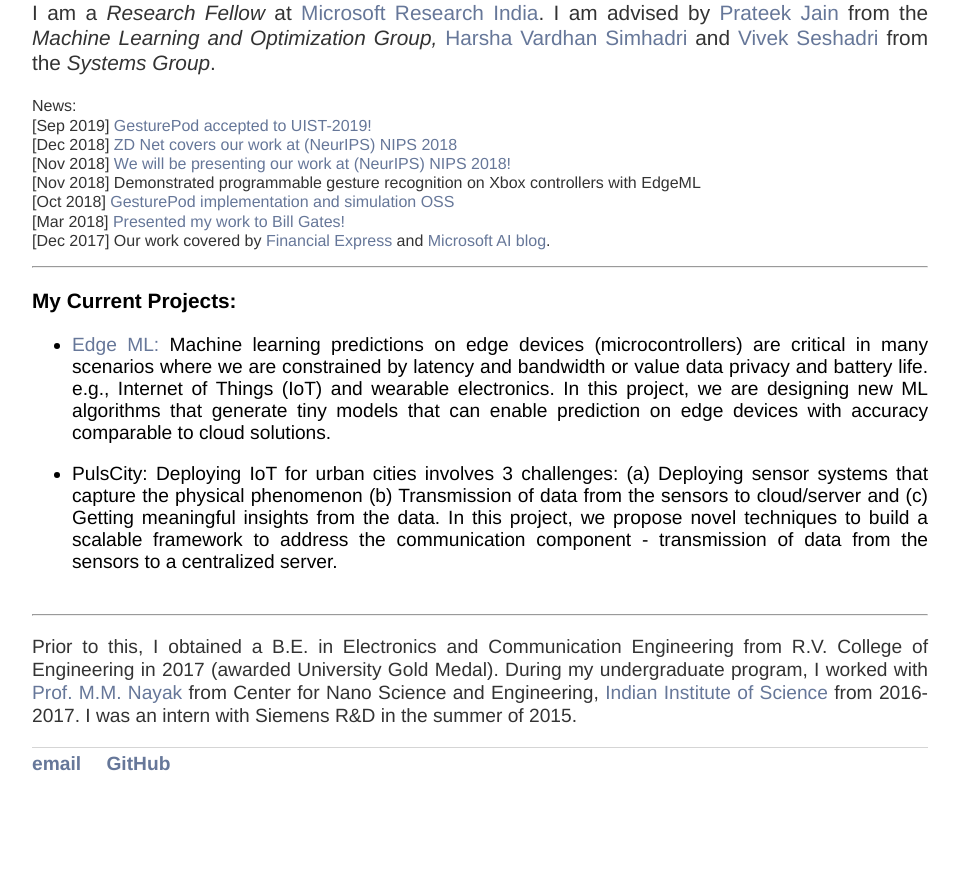
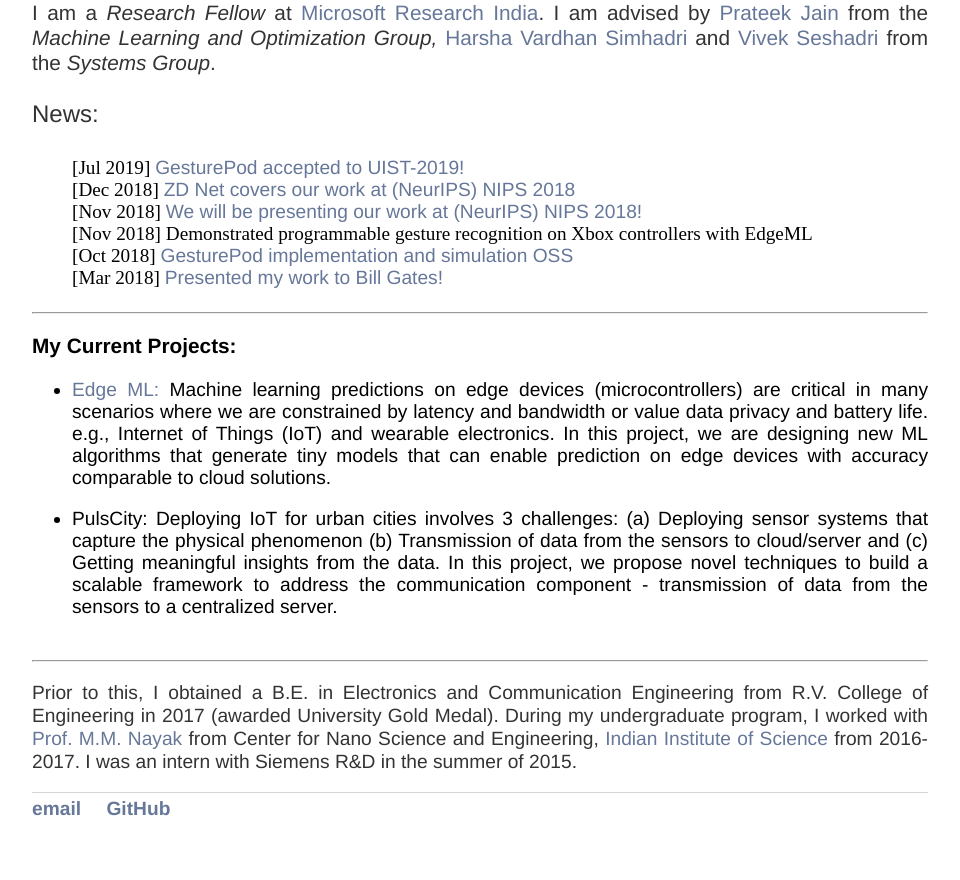
Before and after one commit to ShishirPatil/ShishirPatil.github.io, a Jekyll site: the page built from index.md, in a window 1280 px wide. Shown: the part 318-1198 px from the top of the page, without its empty margins (160-1120 px from the left). Built offline with Jekyll 4.4.1, drawn with Linux system fonts in a browser that asks for light colours; before the commit the page ends 1153 px from its top, so only the background shows below that.

Commit message:
scrolling news

```diff
--- a/index.md
+++ b/index.md
@@ -29,16 +29,22 @@
             <!-- <a href="/about">Read more about my life...</a> -->
         </p>
 
-        <p style="font-size:1em;">News:<br>
-        [Sep 2019] <a href = 'http://uist.acm.org/uist2019/program/'> GesturePod accepted to UIST-2019!</a><br>
-        [Dec 2018] <a href = 'https://www.zdnet.com/video/microsoft-researchers-add-smarts-to-everyday-objects/?fbclid=IwAR3DCey1X675mQ-uk7mu1Wl8aFXM4AQGNL4SygercVQY6PsmDkFvO3P9BE8'>ZD Net covers our work at (NeurIPS) NIPS 2018</a>
+        <p style="font-size:1.5em;">News:<br>
+        <div id="news" style="height:140px;overflow-y:scroll;">
+            <ul style="list-style-type:none;">
+            [Jul 2019] <a href = 'http://uist.acm.org/uist2019/program/'> GesturePod accepted to UIST-2019!</a><br>
+            [Dec 2018] <a href = 'https://www.zdnet.com/video/microsoft-researchers-add-smarts-to-everyday-objects/?fbclid=IwAR3DCey1X675mQ-uk7mu1Wl8aFXM4AQGNL4SygercVQY6PsmDkFvO3P9BE8'>ZD Net covers our work at (NeurIPS) NIPS 2018</a>
         <br>
-        [Nov 2018] <a href = 'https://nips.cc/Expo/Conferences/2018/Schedule?demo_id=3'> We will be presenting our work at (NeurIPS) NIPS 2018!</a><br>
-        [Nov 2018] Demonstrated programmable gesture recognition on Xbox controllers with EdgeML<br>
-        [Oct 2018] <a href = 'https://github.com/Microsoft/EdgeML'> GesturePod implementation and simulation OSS</a><br>
-        [Mar 2018] <a href = 'https://drive.google.com/file/d/1vQV4ENhC_lkg9FC7BLv6aRDP3e_VgWnX/view?usp=sharing'> Presented my work to Bill Gates!</a><br>
-        [Dec 2017] Our work covered by <a href='http://epaper.financialexpress.com/1462735/Indian-Express/December-11,-2017#page/8/1'>Financial Express</a> and
+            [Nov 2018] <a href = 'https://nips.cc/Expo/Conferences/2018/Schedule?demo_id=3'> We will be presenting our work at (NeurIPS) NIPS 2018!</a><br>
+            [Nov 2018] Demonstrated programmable gesture recognition on Xbox controllers with EdgeML<br>
+            [Oct 2018] <a href = 'https://github.com/Microsoft/EdgeML'> GesturePod implementation and simulation OSS</a><br>
+            [Mar 2018] <a href = 'https://drive.google.com/file/d/1vQV4ENhC_lkg9FC7BLv6aRDP3e_VgWnX/view?usp=sharing'> Presented my work to Bill Gates!</a><br>
+            [Dec 2017] Our work covered by <a href='http://epaper.financialexpress.com/1462735/Indian-Express/December-11,-2017#page/8/1'>Financial Express</a> and
         <a href = 'https://blogs.microsoft.com/ai/ais-big-leap-tiny-devices-opens-world-possibilities/'>Microsoft AI blog</a>.
+
+
+            </ul>
+        </div>
 
 
         </p>
```
